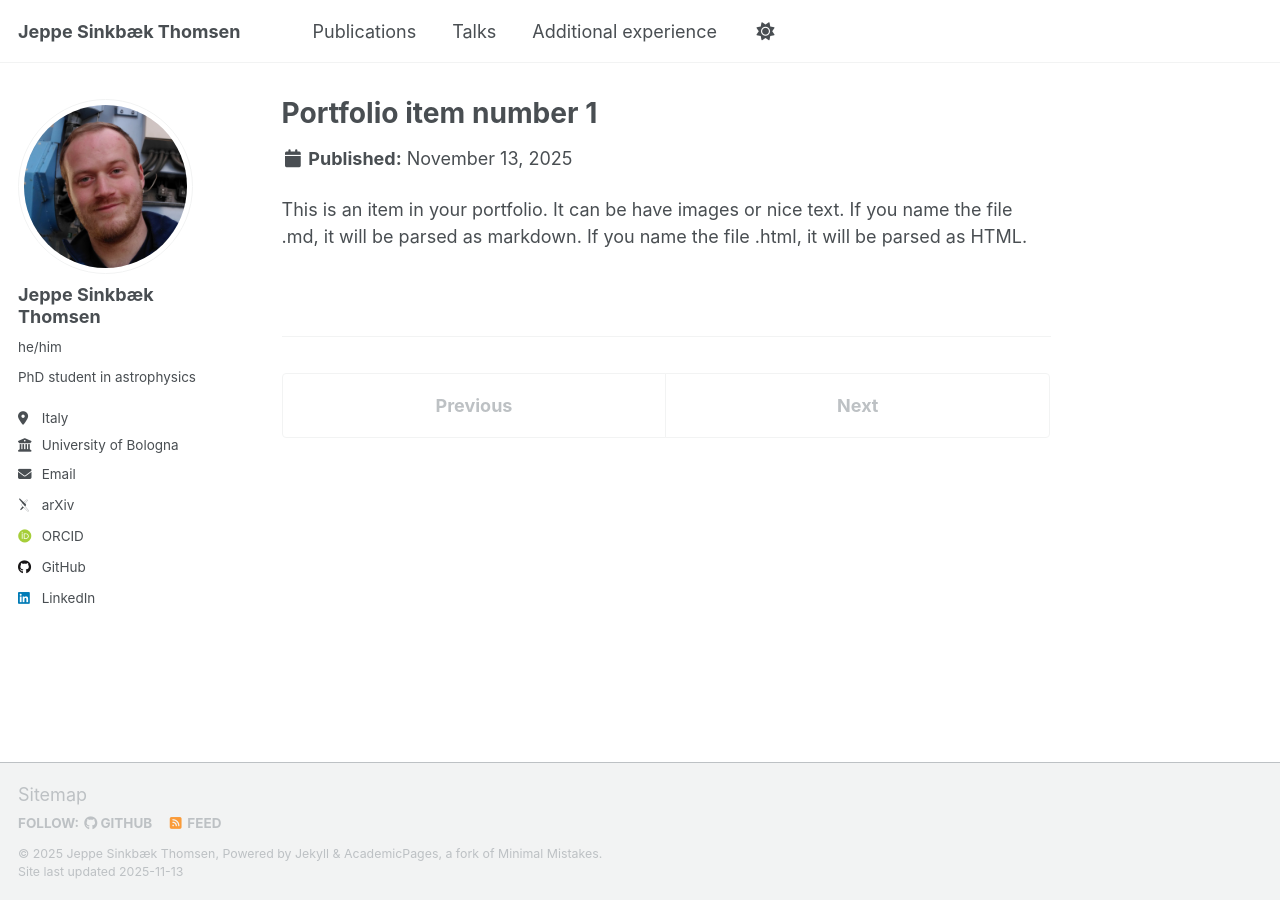
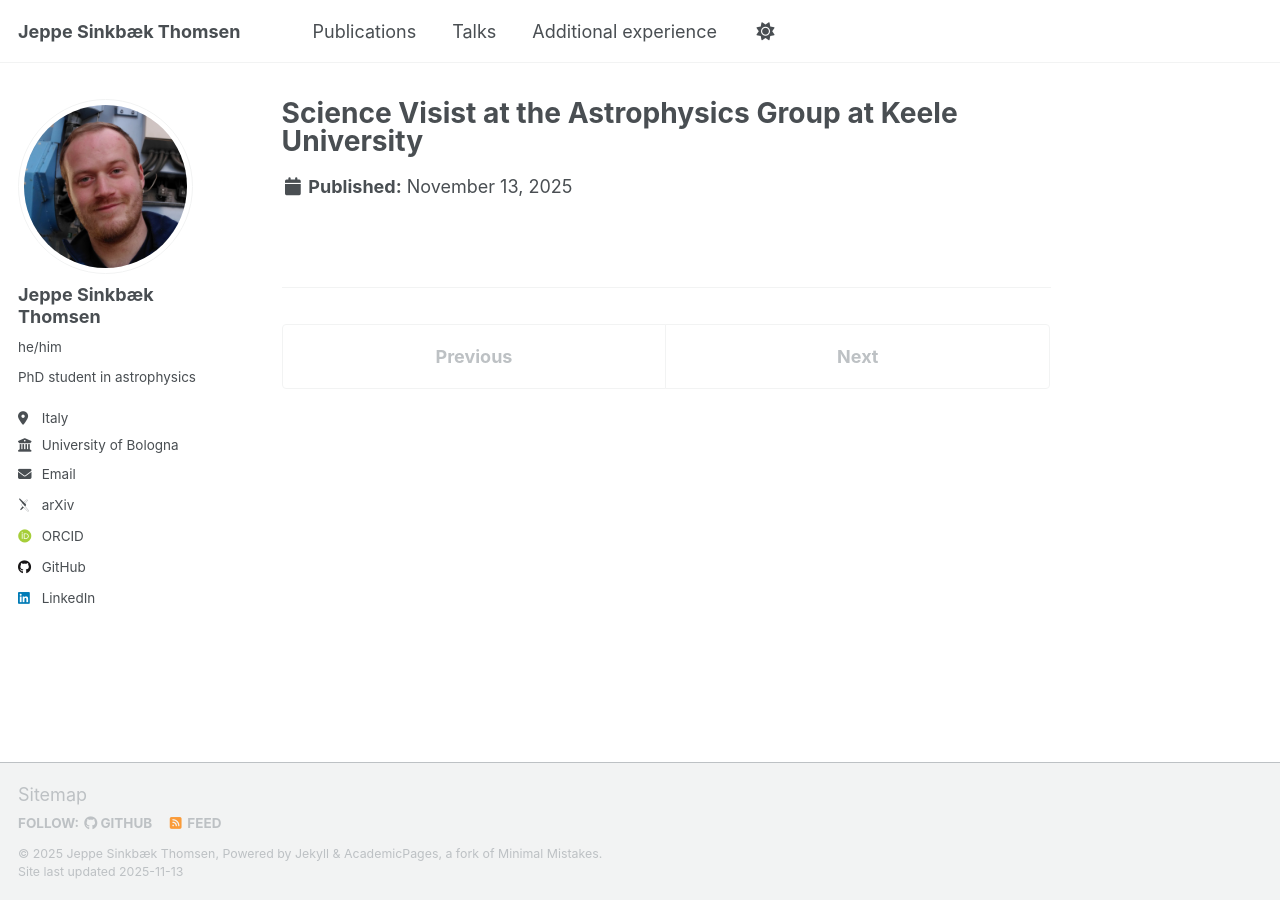
Before and after one commit to jsinkbaek/jsinkbaek.github.io, a Jekyll site: the page built from _portfolio/portfolio-1.md, in a window 1280 px wide. Built offline with Jekyll 4.4.1, drawn with Linux system fonts in a browser that asks for light colours; some web fonts are replaced; a script that is not in the unit is left out.

Commit message:
Update 2025-01-Keele.md

```diff
--- a/_portfolio/portfolio-1.md
+++ b/_portfolio/portfolio-1.md
@@ -1,7 +1,5 @@
 ---
-title: "Portfolio item number 1"
-excerpt: "Short description of portfolio item number 1<br/><img src='/images/500x300.png'>"
-collection: portfolio
+title: "Science Visist at the Astrophysics Group at Keele University"
+excerpt: "From 01-04/2025 I visited the eclipsing binary experts Pierre Maxted and John Southworth (the authors of the ellc and JKTEBOP codes) to collaborate. I learned and performed detailed 'noise' modeling of stochastic (solar-like) oscillations during eclipsing binary model fitting, with the use of Gaussian process regression."
+collection:
 ---
-
-This is an item in your portfolio. It can be have images or nice text. If you name the file .md, it will be parsed as markdown. If you name the file .html, it will be parsed as HTML.
```
